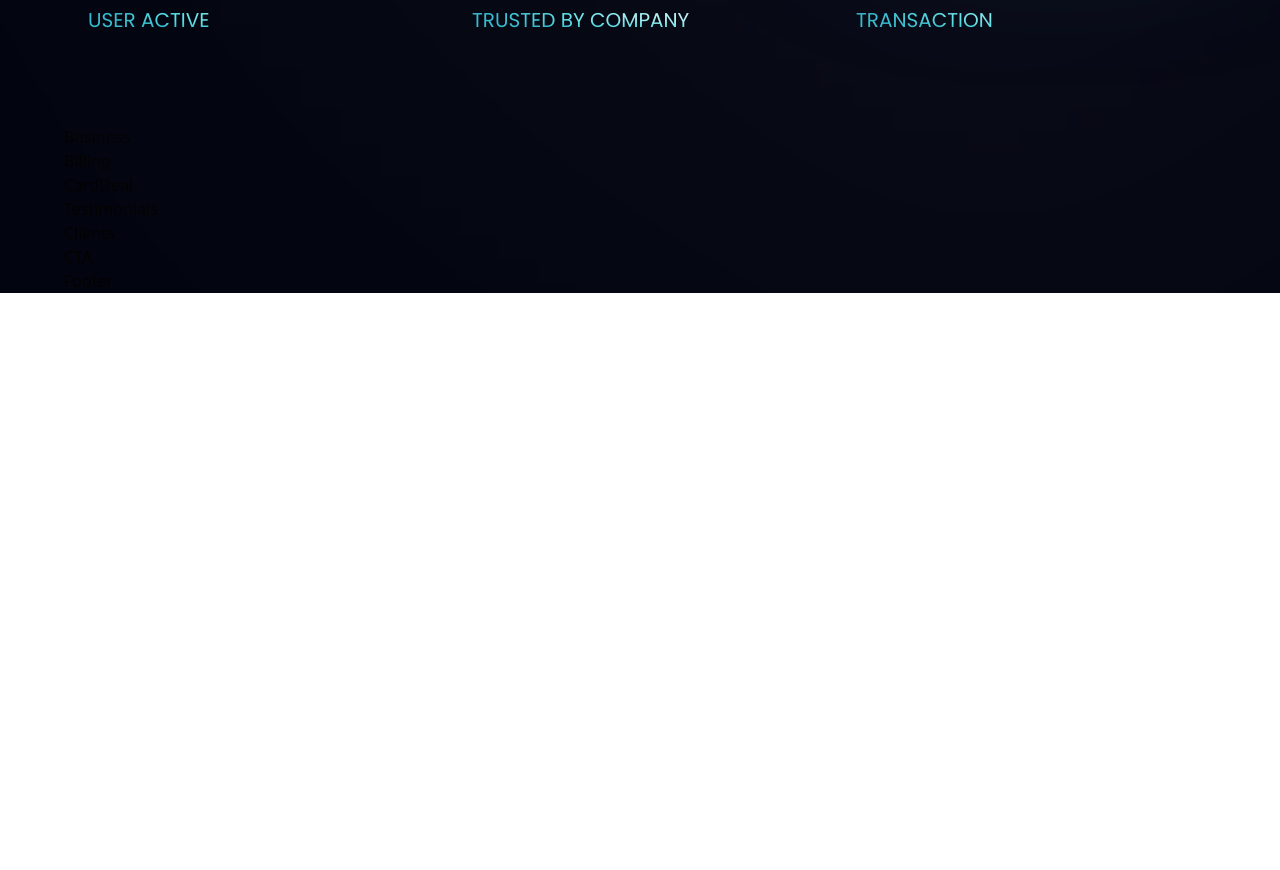
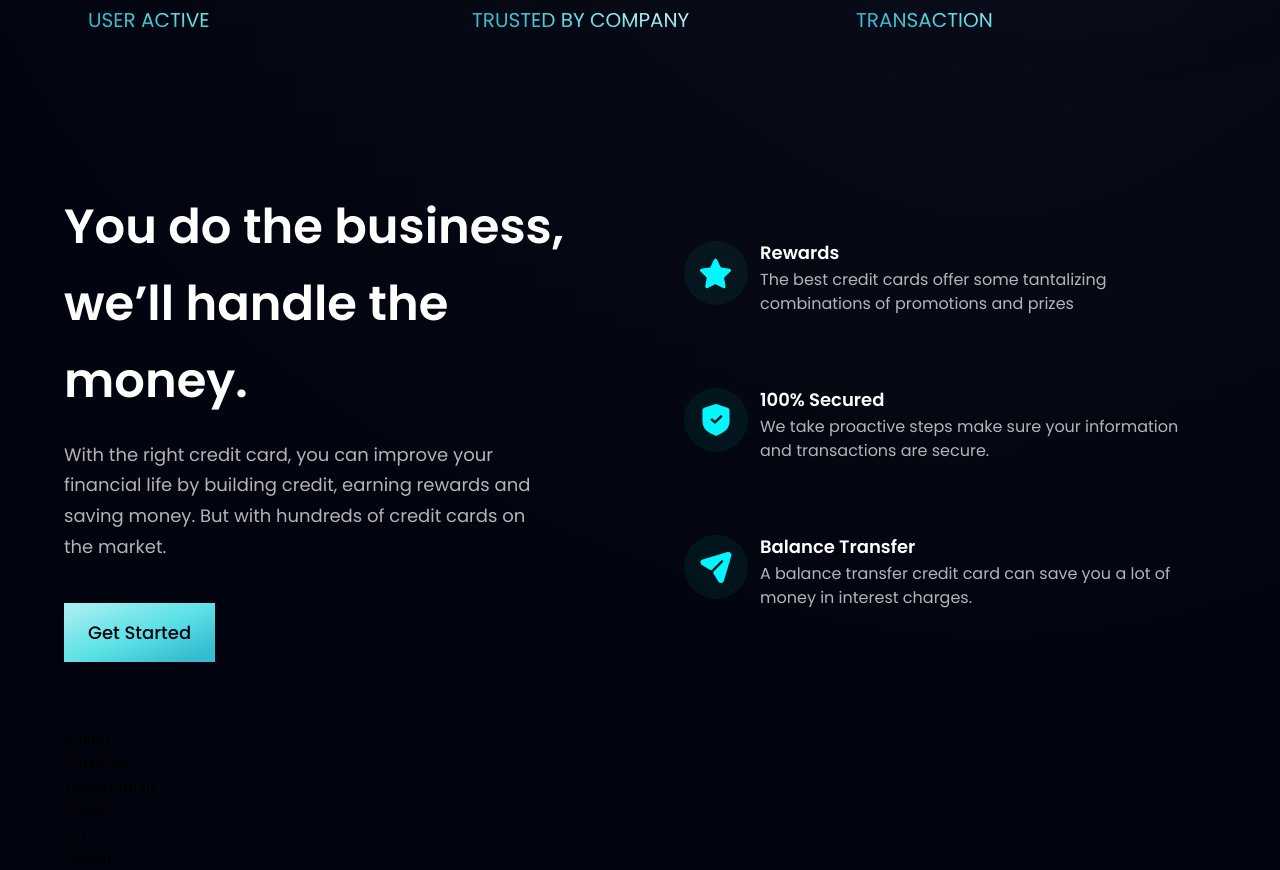
Before and after one commit to AmineBenReddad/react-projects, a React (Vite) app in the folder bank_modern_app/: page / in a window 1280 px wide. Shown: the part 846-1716 px from the top of the page. Before the commit the page ends 1139 px from the top, so only its background shows below. Built offline with nearby package versions, Linux system fonts and the light colour scheme.

Commit message:
business part

```diff
--- a/bank_modern_app/src/components/Business.jsx
+++ b/bank_modern_app/src/components/Business.jsx
@@ -1,8 +1,42 @@
 import React from 'react'
+import { features } from '../constants'
+import styles, { layout } from '../style'
+import Button from './Button'
+
+const FeatureCard = ({ icon, title, content, index }) => (
+  <div className={`flex flex-row p-6 rounded-[20px] ${index === features.length - 1 ? "mb-0" : "mb-6"} feature-card`}>
+    <div className={`w-[64px] h-[64px] rounded-full ${styles.flexCenter} bg-dimBlue`}>
+      <img src={icon} alt="icon" className='w-[50%] h-[50%] object-contain ' />
+    </div>
+    <div className='flex-1 flex flex-col ml-3'>
+      <h4 className='font-poppins font-semibold text-white text-[18px] leading-[23px] mb-1'>
+        {title}
+      </h4>
+      <p className='font-poppins font-normal text-dimWhite text-[16px] leading-[24px]'>
+        {content}
+      </p>
+    </div>
+  </div>
+)
 
 const Business = () => {
   return (
-    <div>Business</div>
+    <section id='features' className={layout.section}>
+      <div className={layout.sectionInfo}>
+        <h2 className={styles.heading2}>You do the business, <br className='sm:block hidden' /> we’ll handle the money.</h2>
+        <p className={`${styles.paragraph} max-w-[470px] mt-5`}>
+        With the right credit card, you can improve your financial life by building credit,
+        earning rewards and saving money. But with hundreds of credit cards on the market.
+        </p>
+        <Button styles="mt-10" />
+      </div>
+
+      <div className={`${layout.sectionImg} flex-col`}>
+        {features.map((feature, index) => (
+          <FeatureCard key={feature.id} {...feature} index={index} />
+        ))}
+      </div>
+    </section>
   )
 }
 
--- a/bank_modern_app/src/components/Button.jsx
+++ b/bank_modern_app/src/components/Button.jsx
@@ -1,8 +1,10 @@
 import React from 'react'
 
-const Button = () => {
+const Button = ({ styles }) => {
   return (
-    <div>Button</div>
+    <button type='button' className={`py-4 px-6 bg-blue-gradient font-poppins font-medium text-[18px] text-primary outline-none ${styles} `}>
+      Get Started
+    </button>
   )
 }
 
```
